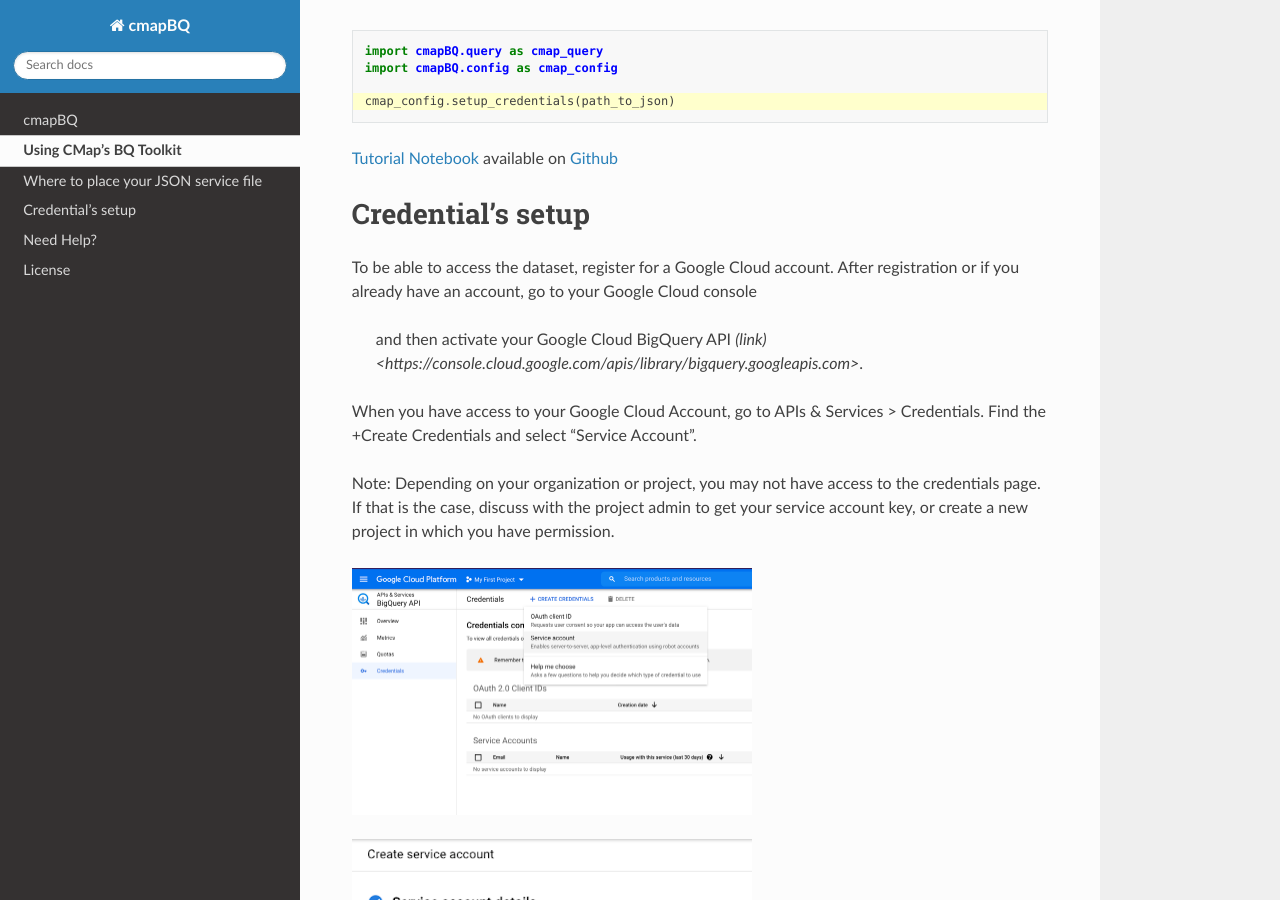
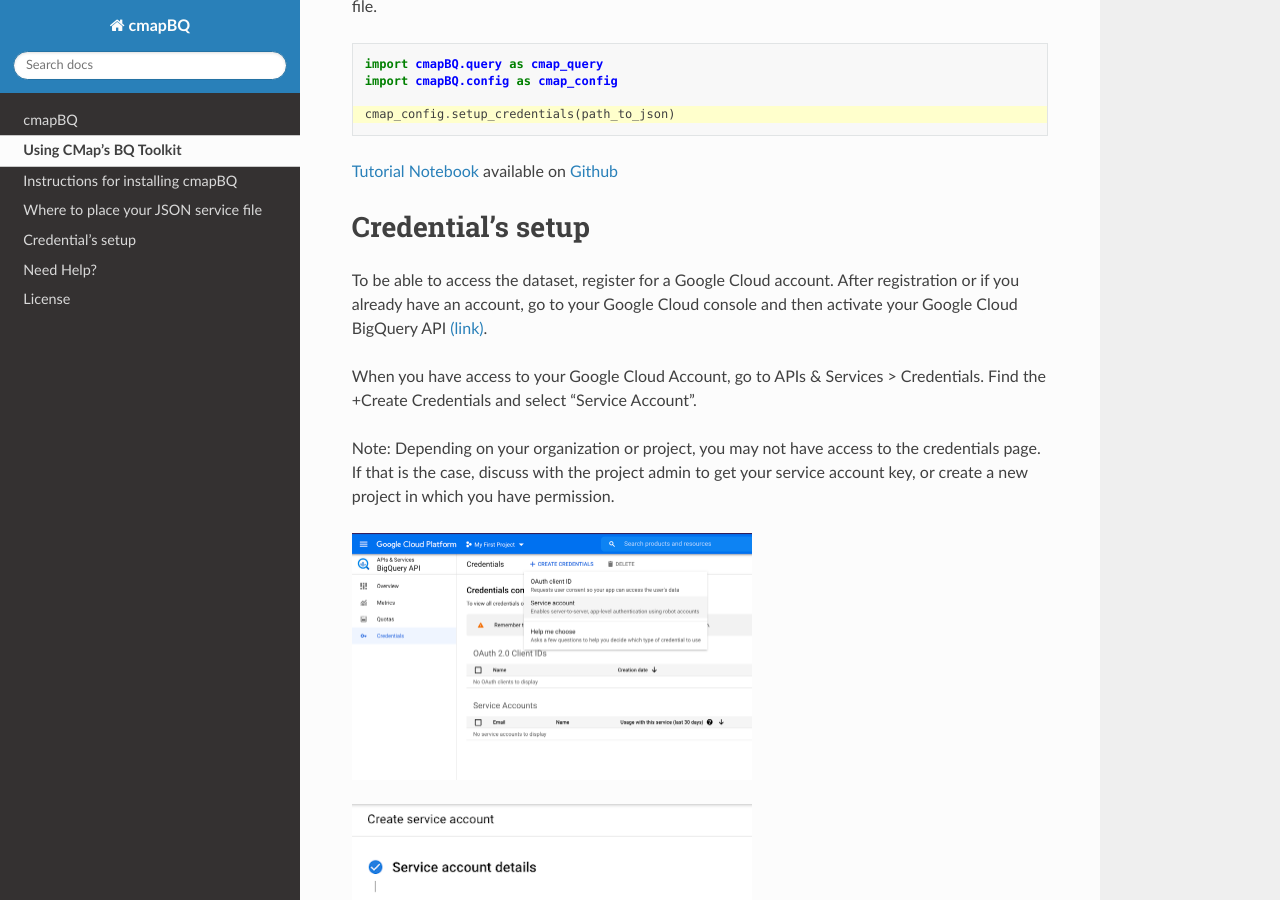
Before and after one commit to cmap/cmapBQ, a Sphinx documentation site: the page built from docs/source/setup-guide.rst, in a window 1280 px wide and 900 px high, scrolled down 496 px. Built offline with Sphinx 7.4.7 and the Read the Docs theme 2.0.0, drawn with Linux system fonts in a browser that asks for light colours.

Commit message:
fix: fixed link on Homepage for BigQuery API

```diff
--- a/docs/source/setup-guide.rst
+++ b/docs/source/setup-guide.rst
@@ -5,6 +5,7 @@
     The cmapBQ toolkit enables access to data hosted in Bigquery directly from a python session.
 
 Instructions for installing cmapBQ
+==================================
 
 The cmapBQ package is available on Pypi and can be installed using the command:
     ``pip install cmapBQ``
@@ -33,7 +34,7 @@
 
 To be able to access the dataset, register for a Google Cloud account.
 After registration or if you already have an account, go to your Google Cloud console
- and then activate your Google Cloud BigQuery API `(link) <https://console.cloud.google.com/apis/library/bigquery.googleapis.com>`.
+and then activate your Google Cloud BigQuery API `(link) <https://console.cloud.google.com/apis/library/bigquery.googleapis.com>`_.
 
 When you have access to your Google Cloud Account, go to APIs & Services > Credentials. Find the +Create Credentials and select “Service Account”.
 
```
